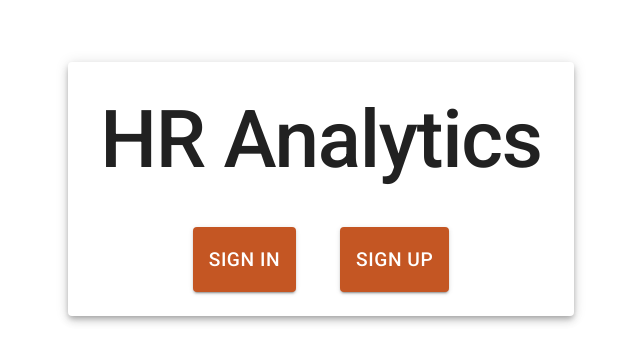
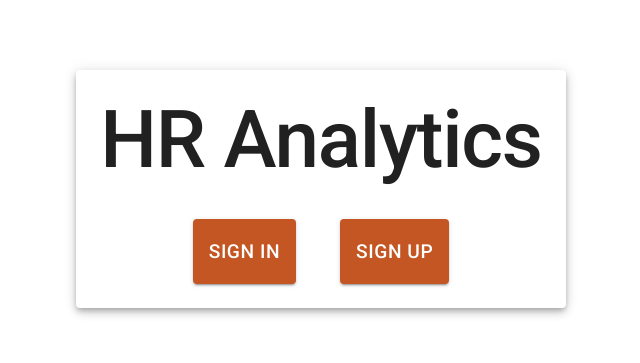
Before and after one commit to MuGen9/hr-dashboard, a React (Create React App) app in the folder frontend/: page / in a window 1280 px wide. Shown: the part 211-574 px from the top of the page, without its empty margins (319-959 px from the left). Built offline with nearby package versions, Linux system fonts and the light colour scheme.

Commit message:
br element as Box

```diff
--- a/frontend/src/views/main/Main.css
+++ /dev/null
@@ -1,5 +0,0 @@
-@media (min-width: 600px) {
-    .hideBrTag {
-        display: none;
-    }
-}
--- a/frontend/src/views/main/Main.tsx
+++ b/frontend/src/views/main/Main.tsx
@@ -1,6 +1,5 @@
 import { Box, Button, Stack, Link, Paper, Typography } from '@mui/material';
 
-import './Main.css';
 import { appRoutes } from 'routes/routes';
 
 const MainView = () => {
@@ -22,11 +21,12 @@ const MainView = () => {
           sx={{
             fontSize: '5rem',
             fontWeight: 'medium',
-            margin: '1.5rem',
+            margin: '1rem',
             wordBreak: 'break-all'
           }}
         >
-          HR <br className="hideBrTag" />
+          HR{' '}
+          <Box component="br" sx={{ display: { xs: 'initial', sm: 'none' } }} />
           Analytics
         </Typography>
         <Stack
```
